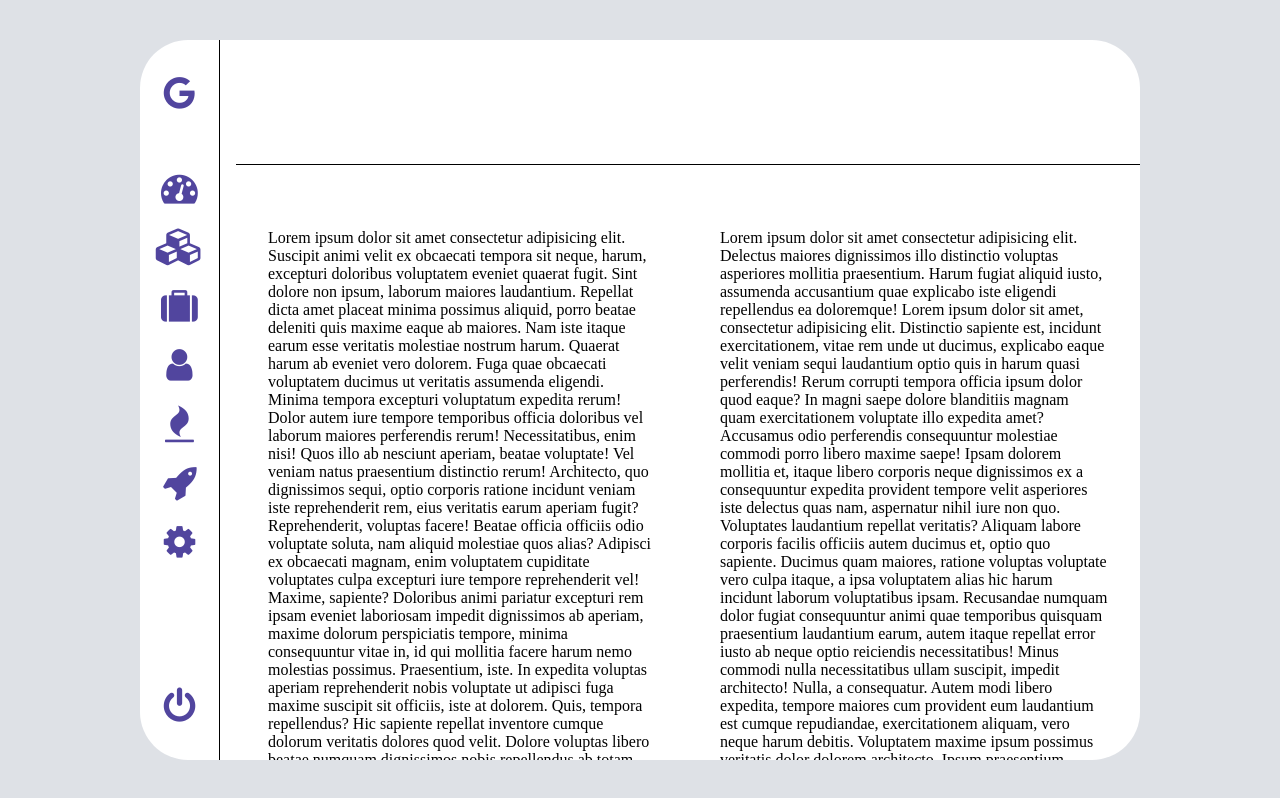
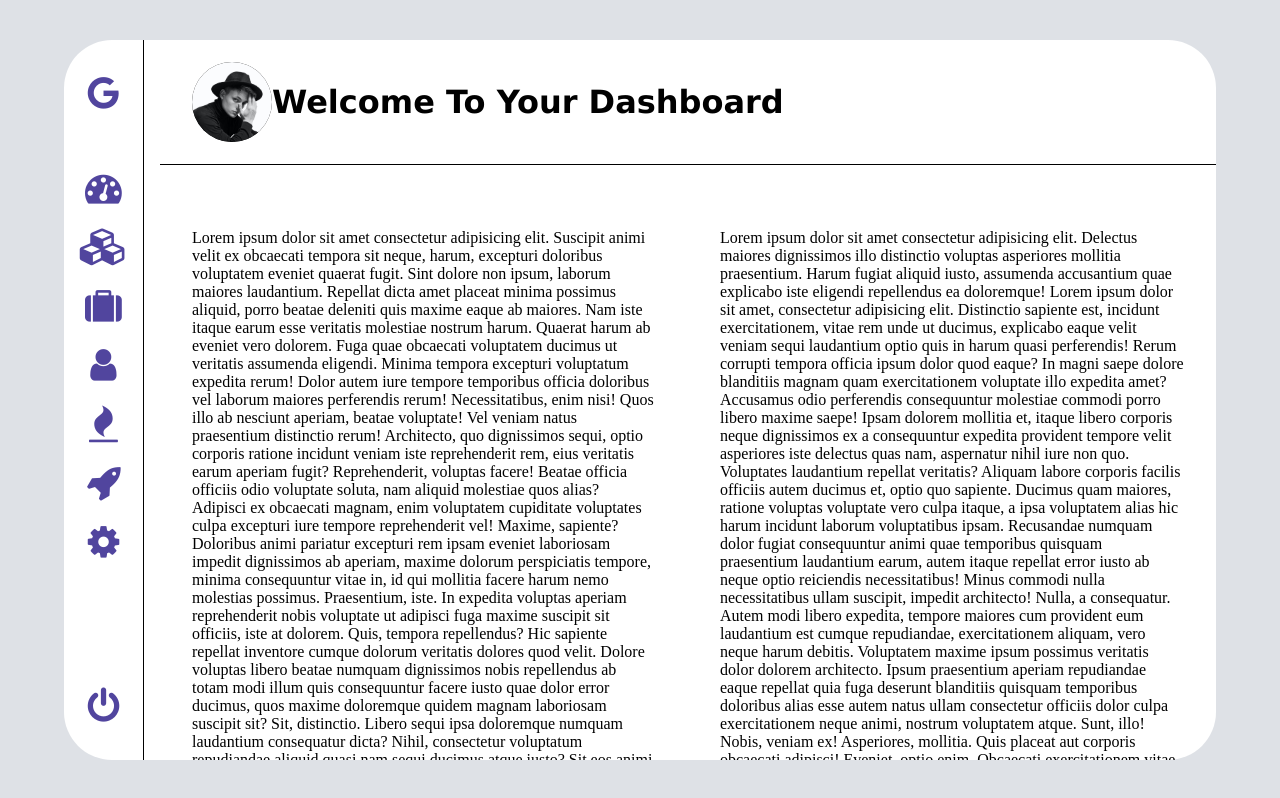
Before and after one commit to prestonevans/dribble2, a plain HTML site: page index.html in a window 1280 px wide. Drawn offline with Linux system fonts and the light colour scheme.

Commit message:
add image to title and styled it

```diff
--- a/css/style.css
+++ b/css/style.css
@@ -16,7 +16,7 @@ body {
 .container {
 	height: 90%;
 	width: 90%;
-	max-width: 1000px;
+	max-width: 1200px;
 	display: grid;
 	grid-template-columns: 80px 1fr 1fr;
 	grid-template-rows: 125px 1fr;
@@ -70,6 +70,13 @@ body {
 	justify-content: flex-end;
 }
 
+/* title layout  */
+
+.title .user {
+	display: flex;
+	align-items: center;
+}
+
 /* STYLES */
 /* body style */
 
@@ -97,6 +104,19 @@ i {
 
 .title {
 	border-bottom: 1px solid black;
+	font-family: Geneva, Tahoma, sans-serif;
+	font-weight: 100;
+	letter-spacing: -.1 rem;
+}
+.title .mask {
+	height: 80px;
+	overflow: hidden;
+	border-radius: 50%;
+	flex-shrink: 0;
+}
+.title img {
+	width: 80px;
+	background-color: black;
 }
 
 /* EFFECTS  */
--- a/index.html
+++ b/index.html
@@ -47,7 +47,14 @@
                 </a>
             </div>
         </div>
-        <div class="title"></div>
+        <div class="title">
+            <div class="user">
+                <div class="mask">
+                    <img src="images/profile.jpeg" alt="profile">
+                </div>
+                <h1>Welcome To Your Dashboard</h1>
+            </div>
+        </div>
         <div class="content">
             <div class="left">Lorem ipsum dolor sit amet consectetur adipisicing elit. Suscipit animi velit ex obcaecati
                 tempora sit neque, harum, excepturi doloribus voluptatem eveniet quaerat fugit. Sint dolore non ipsum,
```
Also changed, not shown: images/profile.jpeg (added).
